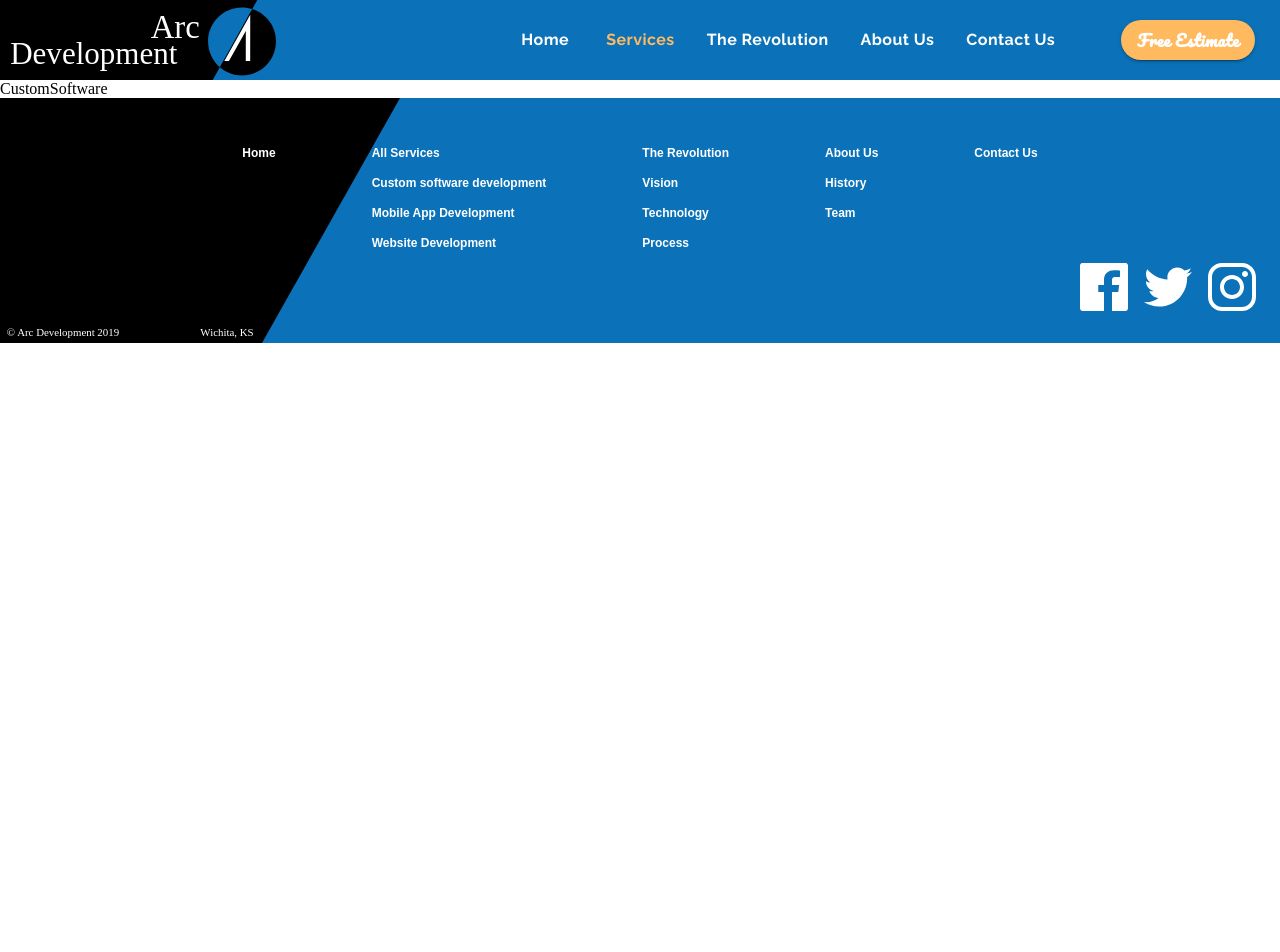
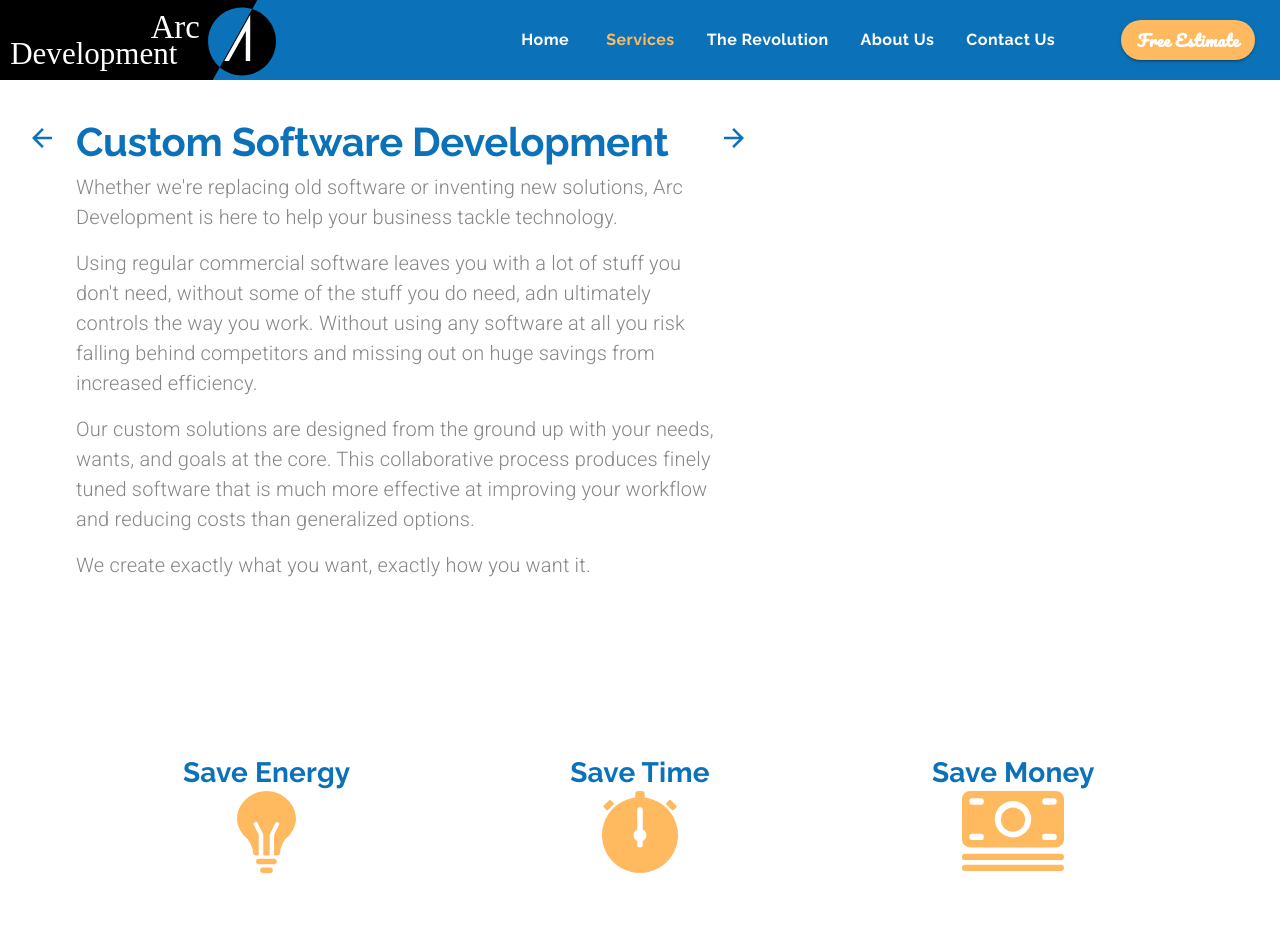
Before and after one commit to brianmuturi2/react-spa, a React (Create React App) app: page /custom-software in a window 1280 px wide. Shown: the top 952 px of the page. Before the commit the page ends 800 px from the top, so only its background shows below. Built offline with nearby package versions, Linux system fonts and the light colour scheme.

Commit message:
feat(custom software): started on custom software page

```diff
--- a/src/pages/custom-software/CustomSoftware.js
+++ b/src/pages/custom-software/CustomSoftware.js
@@ -1,6 +1,85 @@
+import React from 'react';
+import {Link} from 'react-router-dom';
+import Lottie from 'react-lottie'
+
+import Grid from '@mui/material/Grid';
+import Button from '@mui/material/Button';
+import Typography from '@mui/material/Typography';
+import IconButton from '@mui/material/IconButton';
+
+import {useTheme} from '@mui/material/styles';
+import useMediaQuery from '@mui/material/useMediaQuery';
+
+import styles from './CustomSoftware.module.css';
+import backArrow from '../../assets/backArrow.svg';
+import forwardArrow from '../../assets/forwardArrow.svg';
+import lightBulb from '../../assets/bulb.svg';
+import stopWatch from '../../assets/stopwatch.svg';
+import cash from '../../assets/cash.svg'
+
 function CustomSoftware() {
     return (
-        <div>CustomSoftware</div>
+        <Grid container direction={'column'} className={styles.mainContainer}>
+            <Grid item container direction={'row'}>
+                <Grid item className={styles.leftArrowContainer}>
+                    <IconButton component={Link} to={'/services'}>
+                        <img src={backArrow} alt="Back to Services Page"/>
+                    </IconButton>
+                </Grid>
+                <Grid item container direction={'column'} className={styles.heading}>
+                    <Grid item>
+                        <Typography variant={'h2'} className={styles.heading2}>Custom Software Development</Typography>
+                    </Grid>
+                    <Grid item>
+                        <Typography variant={'body1'} paragraph className={styles.body1}>
+                            Whether we're replacing old software or inventing new solutions, Arc Development is here to help your business tackle technology.
+                        </Typography>
+                        <Typography variant={'body1'} paragraph className={styles.body1}>
+                            Using regular commercial software leaves you with a lot of stuff you don't need, without some of the stuff you do need, adn ultimately controls the way you work.
+                            Without using any software at all you risk falling behind competitors and missing out on huge savings from increased efficiency.
+                        </Typography>
+                        <Typography variant={'body1'} paragraph className={styles.body1}>
+                            Our custom solutions are designed from the ground up with your needs, wants, and goals at the core.
+                            This collaborative process produces finely tuned software that is much more effective at improving your workflow and reducing costs than generalized options.
+                        </Typography>
+                        <Typography variant={'body1'} paragraph className={styles.body1}>
+                            We create exactly what you want, exactly how you want it.
+                        </Typography>
+                    </Grid>
+                </Grid>
+                <Grid item className={styles.rightArrowContainer}>
+                    <IconButton component={Link} to={'/mobile-apps'}>
+                        <img src={forwardArrow} alt="Forward to Mobile App Development"/>
+                    </IconButton>
+                </Grid>
+            </Grid>
+            <Grid item container direction={'row'} className={styles.saveContainer} justifyContent={'center'}>
+                <Grid item container direction={'column'} md className={styles.saveItem} alignItems={'center'}>
+                    <Grid item>
+                        <Typography variant={'h4'} className={styles.heading4}>Save Energy</Typography>
+                    </Grid>
+                    <Grid item>
+                        <img src={lightBulb} alt="light bulb"/>
+                    </Grid>
+                </Grid>
+                <Grid item container direction={'column'} md className={styles.saveItem} alignItems={'center'}>
+                    <Grid item>
+                        <Typography variant={'h4'} className={styles.heading4}>Save Time</Typography>
+                    </Grid>
+                    <Grid item>
+                        <img src={stopWatch} alt="stop watch"/>
+                    </Grid>
+                </Grid>
+                <Grid item container direction={'column'} md className={styles.saveItem} alignItems={'center'}>
+                    <Grid item>
+                        <Typography variant={'h4'} className={styles.heading4}>Save Money</Typography>
+                    </Grid>
+                    <Grid item>
+                        <img src={cash} alt="money"/>
+                    </Grid>
+                </Grid>
+            </Grid>
+        </Grid>
     )
 }
 
--- /dev/null
+++ b/src/pages/custom-software/CustomSoftware.module.css
@@ -0,0 +1,47 @@
+.heading2 {
+    font-family: Raleway;
+    font-weight: 700;
+    font-size: 2.5rem;
+    line-height: 1.5;
+    color: #0B72B9;
+}
+
+.heading4 {
+    font-family: Raleway;
+    font-size: 1.75rem;
+    color: #0B72B9;
+    font-weight: 700;
+}
+
+.body1 {
+    font-size: 1.25rem;
+    color: #868686;
+    font-weight: 300;
+}
+
+.mainContainer {
+    padding: 2em 5em 10em;
+}
+
+.heading {
+    max-width: 40em;
+}
+
+.leftArrowContainer {
+    margin-top: 0.5em;
+    margin-right: 1em;
+    margin-left: -3.5em;
+}
+
+.rightArrowContainer {
+    margin-top: 0.5em;
+}
+
+.saveContainer {
+    margin-top: 10em;
+    margin-bottom: 10em;
+}
+
+.saveItem {
+    max-width: 40em;
+}
```
